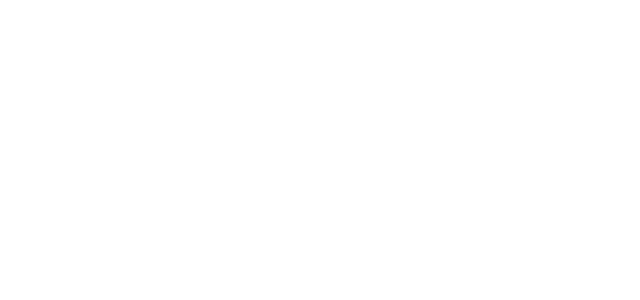
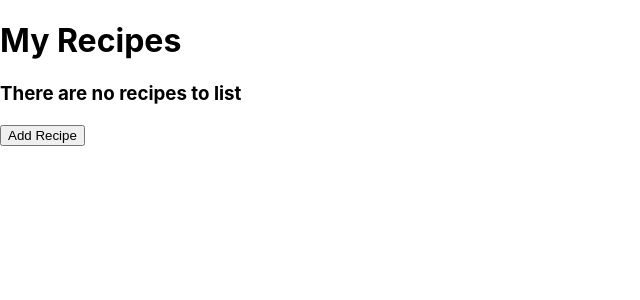
Before and after one commit to zeldapelin/TMO-pa-react-starter, a React (Create React App) app: page / in a window 1280 px wide. Shown: the top 300 px of the page, without its empty margins (0-640 px from the left). Built offline with nearby package versions, Linux system fonts and the light colour scheme.

Commit message:
Passed all specs

```diff
--- a/src/App.js
+++ b/src/App.js
@@ -1,11 +1,60 @@
 import './App.css';
+import React, {useState} from "react";
 
-function App() {
+const App = () => {
+    const [recipes, setRecipes] = useState([]);
+    const [isShowingForm, setIsShowingForm] = useState(false);
+
+    const renderRecipes = (recipes) => recipes.map((recipe)=> {
+        console.log(recipes);
+        return(
+            <li>{recipe}</li>
+        );
+    })
+
+    const renderForm = () => {
+        console.log('Here')
+       let currRecipes = [...recipes];
+        return (
+
+            <form onSubmit={(event) => {
+                currRecipes.push(event.target[0]._valueTracker.getValue());
+                setRecipes(currRecipes);
+                setIsShowingForm(false);
+                event.preventDefault();
+            }}>
+                <label>
+                    Recipe Name:
+                    <input type="text" name="recipe-name"   />
+                    <br/><br/>
+                    Recipe Instruction:
+                    <input type="text" name="recipe-instructions" />
+                    <br/><br/>
+                    <input type="submit" value="Submit" />
+                </label>
+            </form>
+        );
+
+    }
   return (
     <div>
+        <h1 className="heading">My Recipes</h1>
+        <div>
+            {
+                recipes.length === 0  ?  <h3>There are no recipes to list</h3> : <ul>{renderRecipes(recipes)}</ul>
+            }
+        </div>
+
+        <div>
+            {
+                isShowingForm ? <div>{renderForm()}</div> : <button onClick={ () => setIsShowingForm(true)}>Add Recipe</button>
+            }
+        </div>
       <h1 className="doNotRemoveMe">Hello world.</h1>
-      {/* ^ Do not remove this element ^ */}
+        {/* ^ Do not remove this element ^ */}
     </div>
+
+
   );
 }
 
```
Also changed, not shown: src/components/Button.js (added), 1 other file (tests, documents, lock files or other folders).
